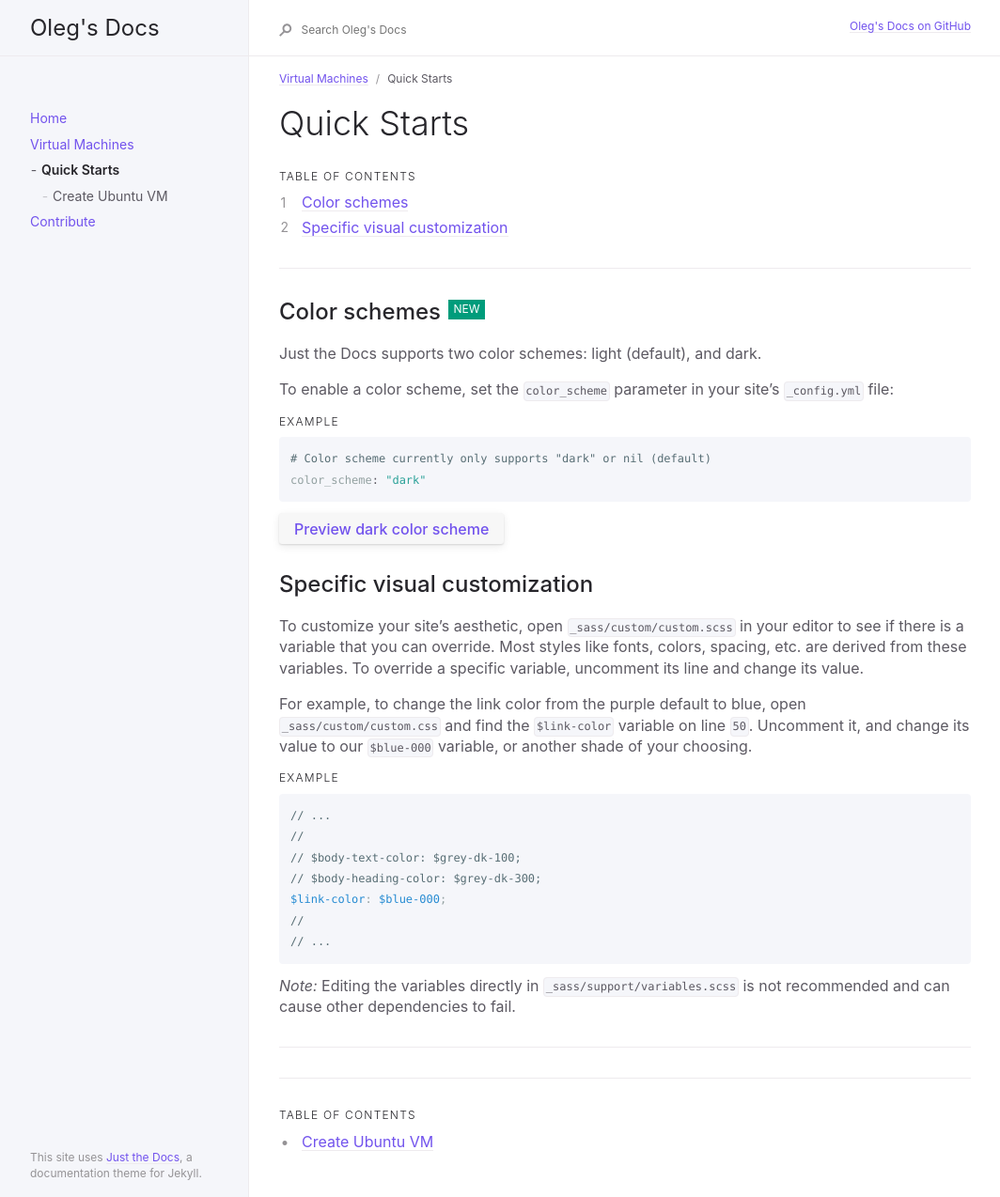
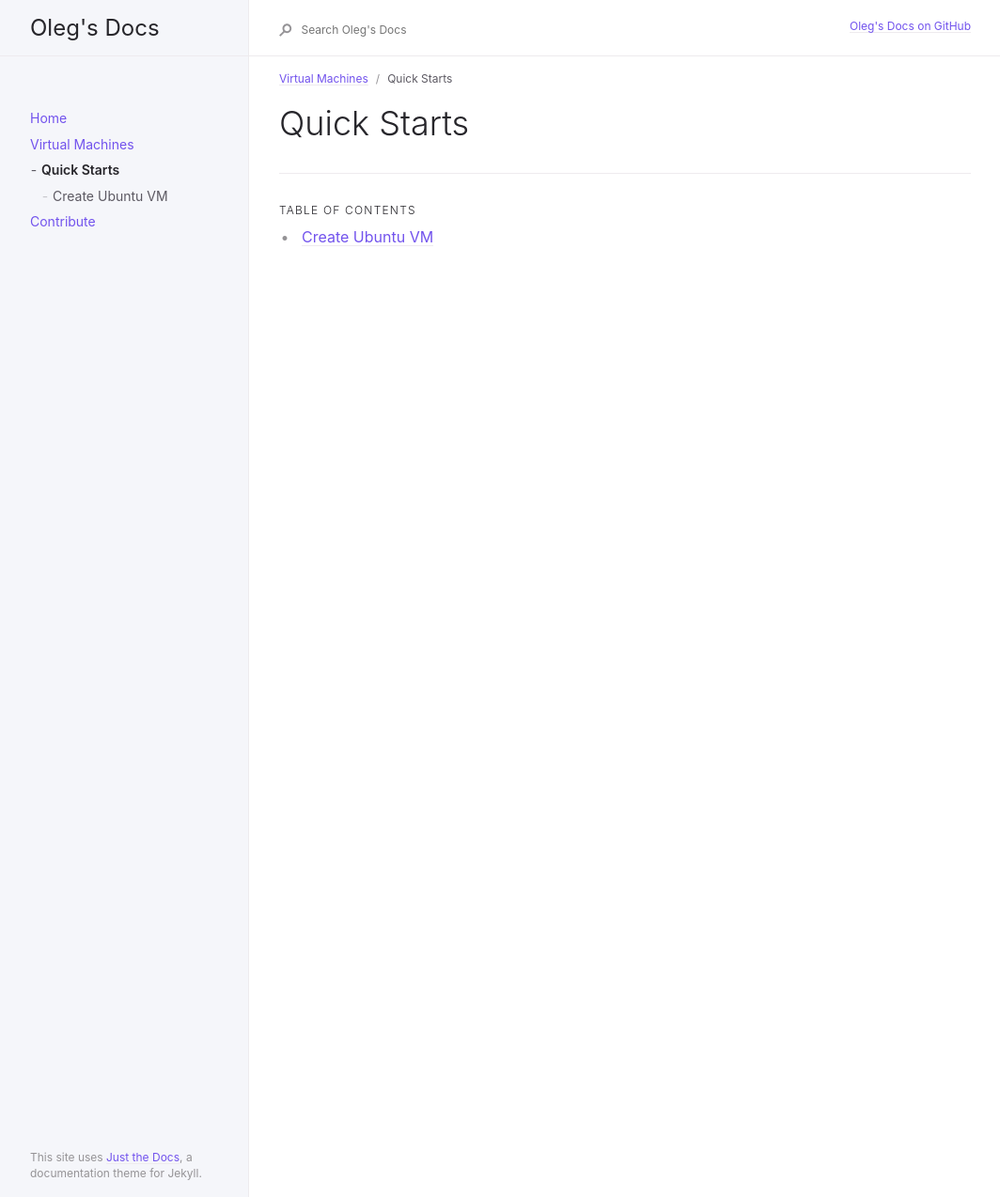
Before and after one commit to olegchorny/olegchorny.github.io, a Jekyll site: the page built from virtual-machines/quick-starts/quick-starts.md, in a window 1280 px wide. Shown: the whole page at 94% size, without its empty margins (91-1155 px from the left). Built offline with Jekyll 4.4.1, drawn with Linux system fonts in a browser that asks for light colours.

Commit message:
virtual machines

````diff
--- a/virtual-machines/quick-starts/quick-starts.md
+++ b/virtual-machines/quick-starts/quick-starts.md
@@ -8,68 +8,3 @@ nav_order: 1
 
 # Quick Starts
 {: .no_toc }
-
-## Table of contents
-{: .no_toc .text-delta }
-
-1. TOC
-{:toc}
-
----
-
-## Color schemes
-{: .d-inline-block }
-
-New
-{: .label .label-green }
-
-Just the Docs supports two color schemes: light (default), and dark.
-
-To enable a color scheme, set the `color_scheme` parameter in your site's `_config.yml` file:
-
-#### Example
-{: .no_toc }
-
-```yaml
-# Color scheme currently only supports "dark" or nil (default)
-color_scheme: "dark"
-```
-<button class="btn js-toggle-dark-mode">Preview dark color scheme</button>
-
-<script>
-const toggleDarkMode = document.querySelector('.js-toggle-dark-mode')
-const cssFile = document.querySelector('[rel="stylesheet"]')
-const originalCssRef = cssFile.getAttribute('href')
-const darkModeCssRef = originalCssRef.replace('just-the-docs.css', 'dark-mode-preview.css')
-
-addEvent(toggleDarkMode, 'click', function(){
-  if (cssFile.getAttribute('href') === originalCssRef) {
-    cssFile.setAttribute('href', darkModeCssRef)
-  } else {
-    cssFile.setAttribute('href', originalCssRef)
-  }
-})
-</script>
-
-## Specific visual customization
-
-To customize your site’s aesthetic, open `_sass/custom/custom.scss` in your editor to see if there is a variable that you can override. Most styles like fonts, colors, spacing, etc. are derived from these variables. To override a specific variable, uncomment its line and change its value.
-
-For example, to change the link color from the purple default to blue, open `_sass/custom/custom.css` and find the `$link-color` variable on line `50`. Uncomment it, and change its value to our `$blue-000` variable, or another shade of your choosing.
-
-#### Example
-{: .no_toc }
-
-```scss
-// ...
-//
-// $body-text-color: $grey-dk-100;
-// $body-heading-color: $grey-dk-300;
-$link-color: $blue-000;
-//
-// ...
-```
-
-_Note:_ Editing the variables directly in `_sass/support/variables.scss` is not recommended and can cause other dependencies to fail.
-
----
````
